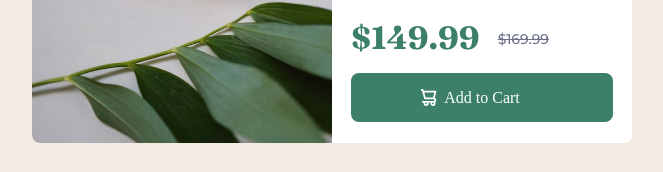
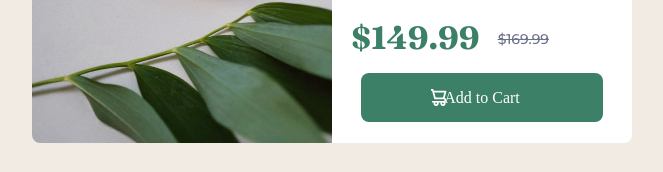
Before and after one commit to Evilshadepmmp/product-preview-card-component-main, a plain HTML site: page product-preview-card-component-main/index.html in a window 1280 px wide. Shown: the part 491-663 px from the top of the page, without its empty margins (308-971 px from the left). Drawn offline with Linux system fonts and the light colour scheme.

Commit message:
Add files via upload

```diff
--- a/product-preview-card-component-main/css/styles.css
+++ b/product-preview-card-component-main/css/styles.css
@@ -113,7 +113,7 @@
         align-items: center;
      }
      .boton-buy{
-        padding: 1em 5.8em;
+        padding: 1em 5.2em;
     }
 }
 
```
